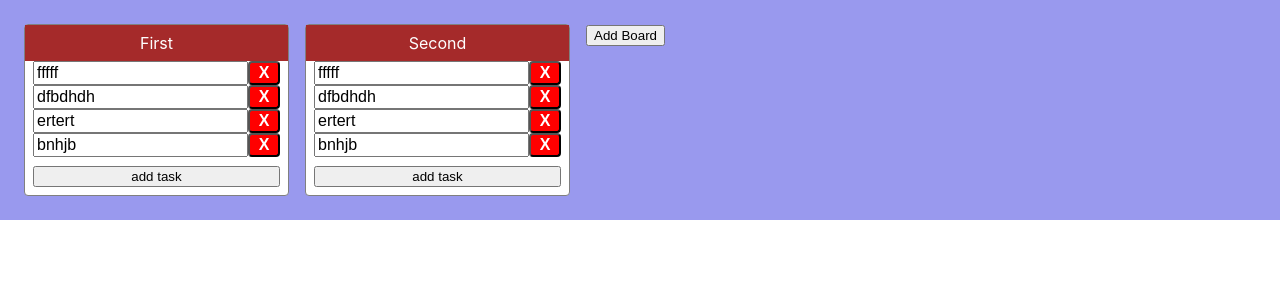
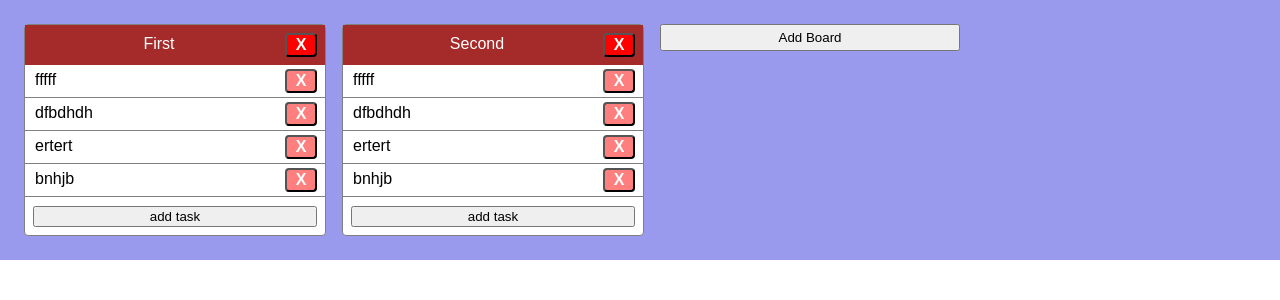
Before and after one commit to agentfan/react-exam, a React (Create React App) app: page / in a window 1280 px wide. Shown: the top 300 px of the page. Built offline with nearby package versions, Linux system fonts and the light colour scheme.

Commit message:
made bords

```diff
--- a/src/App.js
+++ b/src/App.js
@@ -36,7 +36,7 @@ const myBoards = [
     ]
   },
   {
-    id: 0,
+    id: 1,
     title: 'Second',
     tasks: [
       {
@@ -73,7 +73,7 @@ function App() {
   return (
     <div className={classes.root}>
       {boards && boards.map( board => <Board key={board.id} board={board} state={state}/> )}
-      <AddBoard/>
+      <AddBoard state={state}/>
     </div>
   );
 }
--- a/src/components/addboard.js
+++ b/src/components/addboard.js
@@ -1,21 +1,24 @@
 import React from 'react';
 import { StylesProvider, makeStyles} from '@material-ui/core';
+import onAddBoard from '../utils/onAddBoard';
 
 const useStyles = makeStyles({
     root: {
+        width: '300px',
         padding: '0',
         margin: '0.5rem',
         '& button': {
+            padding: '0.25rem',
             width: '100%'
         }
     }
 });
 
-function AddBoard({setBoards}) {
+function AddBoard({state}) {
     const classes = useStyles();
 
     const handleClick = ()=> {
-
+        onAddBoard(state);
     }
 
     return (
--- a/src/components/board.js
+++ b/src/components/board.js
@@ -1,10 +1,13 @@
 import React from 'react';
-import { StylesProvider, makeStyles} from '@material-ui/core';
+import { StylesProvider, makeStyles } from '@material-ui/core';
 import Task from './task';
 import AddTask from './addtask';
+import onDelBoard from '../utils/onDelBoard';
+import onTitleChanged from '../utils/onTitleChanged';
 
 const useStyles = makeStyles({
     board: {
+        minWidth: '300px',
         padding: '0',
         border: '1px solid grey',
         borderRadius: '0.25rem',
@@ -12,33 +15,70 @@ const useStyles = makeStyles({
         backgroundColor: 'white'
     },
     title: {
+        display: 'grid',
+        gridTemplateColumns: '1fr 2rem',
         padding: '0.5rem',
         fontWaight: 'bold',
         textAlign: 'center',
         backgroundColor: 'brown',
-        color: 'white'
+        color: 'white',
+        '& div.title input': {
+            border: 'none',
+            backgroundColor: 'transparent',
+            color: 'white',
+            fontSize: '1rem',
+            textAlign: 'center'
+        }
     },
     task: {
         padding: '0.5rem',
         backgroundColor: 'white',
-        '&:odd':{
+        '&:odd': {
             backgroundColor: 'grey',
             color: 'white'
+        }
+    },
+    delbutton: {
+        '& button': {
+            width: '100%',
+            backgroundColor: 'red',
+            color: 'white',
+            fontWeight: 'bold',
+            fontSize: '1rem',
+            borderRadius: '0.25rem'
         }
     }
 });
 
+function Board({ board, state }) {
+    const { id, title, tasks } = board;
+    const classes = useStyles();
+    const [text, setText] = React.useState(title);
 
-function Board({board, state}) {
-    const {id, title, tasks} = board;
+    const handleDelTask = () => {
+        onDelBoard(id, state);
+    }
 
-    const classes = useStyles();
+    const handleChange = (e) => {
+        setText(e.target.value);
+    }
+
+    const handleBlur = () => {
+        onTitleChanged(id, text, state);
+    }
 
     return (
         <div className={classes.board}>
-            <div className={classes.title}>{title}</div>
-            {tasks.map( task => <Task key={task.id} board={id} task={task} state={state}/> )}
-            <AddTask board={id} state={state}/>
+            <div className={classes.title}>
+                <div className="title">
+                    <input type="text" onChange={handleChange} onBlur={handleBlur} value={text}/>
+                </div>
+                <div className={classes.delbutton}>
+                    <button onClick={handleDelTask}>X</button>
+                </div>
+            </div>
+            {tasks.map(task => <Task key={task.id} board={id} task={task} state={state} />)}
+            <AddTask board={id} state={state} />
         </div>
     );
 }
--- a/src/components/task.js
+++ b/src/components/task.js
@@ -5,20 +5,23 @@ import onDelTask from '../utils/onDelTask';
 
 const useStyles = makeStyles({
     task: {
-        padding: '0 0.5rem',
+        padding: '0.25rem 0.5rem',
         display: 'grid',
         gridTemplateColumns: '1fr 2rem',
         backgroundColor: 'white',
+        borderBottom: '1px solid grey',
         '& div:first-child': {
             '& input': {
                 width: 'calc(100% - 0.5rem)',
-                fontSize: '1rem'
+                fontSize: '1rem',
+                backgroundColor: 'transparent',
+                border: 'none'
             }
         },
         '& div:last-child': {
             '& button':{
                 width: '100%',
-                backgroundColor: 'red',
+                backgroundColor: 'rgba(255,0,0,0.5)',
                 color: 'white',
                 fontWeight: 'bold',
                 fontSize: '1rem',
--- /dev/null
+++ b/src/utils/onAddBoard.js
@@ -0,0 +1,9 @@
+const onAddBoard = (state)=> {
+    let newBoards = [...state.boards];
+    let maxID = -1;
+    newBoards.forEach(board => {if(board.id > maxID) maxID = board.id});
+    newBoards.push({id: ++maxID, title: "", tasks: []});
+    state.setBoards(newBoards);
+}
+
+export default onAddBoard;
--- /dev/null
+++ b/src/utils/onDelBoard.js
@@ -0,0 +1,10 @@
+const onDelBoard = (boardId, state)=> {
+    let newBoards = [...state.boards];
+    let id = newBoards.findIndex( board => board.id === boardId);
+    if(id !== -1) {
+        newBoards.splice(id,1);
+        state.setBoards(newBoards);
+    }
+}
+
+export default onDelBoard;
--- /dev/null
+++ b/src/utils/onTitleChanged.js
@@ -0,0 +1,8 @@
+const onTitleChanged = (boardId, newText, state)=> {
+    let newBoards = [...state.boards];
+    let board = newBoards.find( board => board.id === boardId);
+    board.title = newText;
+    state.setBoards(newBoards);
+}
+
+export default onTitleChanged;
```
